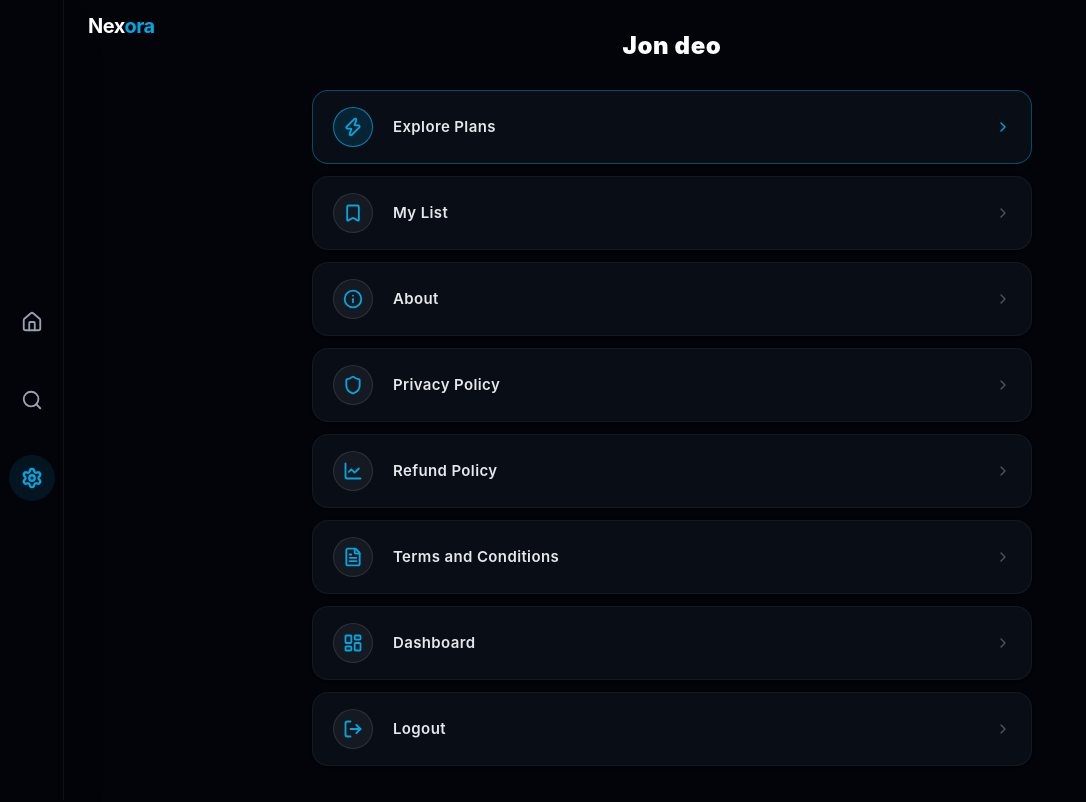
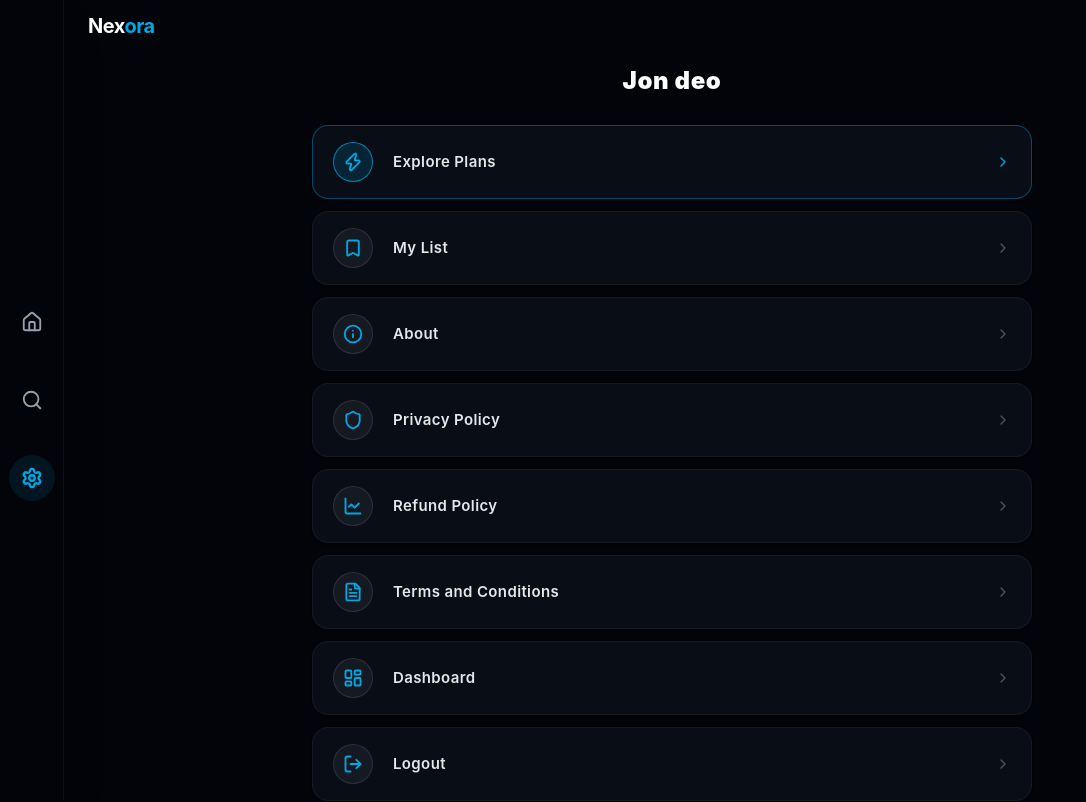
Before and after one commit to PankajPote18/SoundSphere, a React (Vite) app: page /settings in a window 1280 px wide. Shown: the top 802 px of the page, without its empty margins (0-1086 px from the left). Built offline with nearby package versions, Linux system fonts and the light colour scheme.

Commit message:
Settig page design4

```diff
--- a/src/pages/SettingsPage.jsx
+++ b/src/pages/SettingsPage.jsx
@@ -46,7 +46,7 @@ const SettingsPage = () => {
   const user = userStr ? JSON.parse(userStr) : null;
 
   return (
-    <div className="w-full bg-bg-dark pt-[56px] md:pt-[30px] pb-8 md:pb-32">
+    <div className="w-full bg-bg-dark pt-[56px] md:min-h-screen md:flex md:flex-col md:justify-center md:pt-0 md:pb-24 lg:block lg:min-h-0 lg:pt-[65px] lg:pb-8">
       <div className="w-full max-w-3xl mx-auto px-4 md:px-6">
 
         {/* Top Section */}
```
